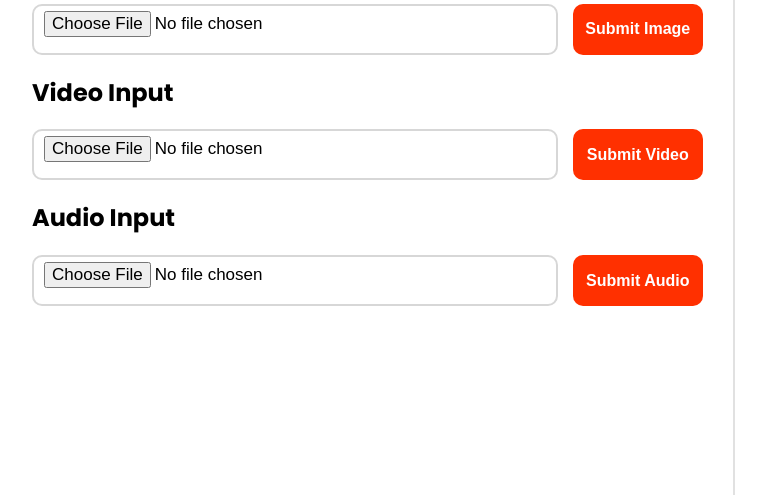
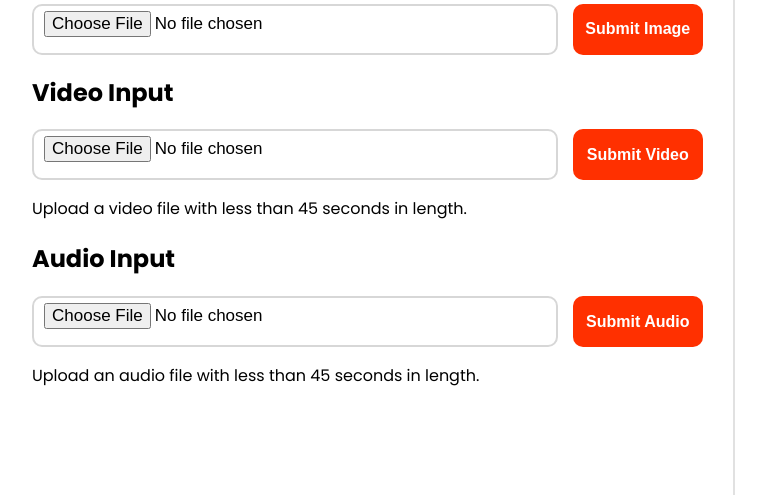
Before and after one commit to CodezerosDev/wdcs-text-image-moderation, a Flask app: page / in a window 1280 px wide. Shown: the part 305-800 px from the top of the page, without its empty margins (18-784 px from the left). Run offline with Flask 3, Linux system fonts and the light colour scheme.

Commit message:
Added HTML of 45 seconds

```diff
--- a/templates/index.html
+++ b/templates/index.html
@@ -106,6 +106,7 @@
                         <input type="file" name="video" accept="video/*", autocomplete="off" required>
                         <button class="button" type="submit">Submit Video</button>
                     </div>
+                    <p>Upload a video file with less than 45 seconds in length.</p>
                 </form>
 
                 <h2>Audio Input</h2>
@@ -114,6 +115,7 @@
                         <input type="file" name="audio" accept="audio/*", autocomplete="off" required>
                         <button class="button" type="submit">Submit Audio</button>
                     </div>
+                    <p>Upload an audio file with less than 45 seconds in length.</p>
                 </form>
             </div>
             <div class="col-last">
```
Also changed, not shown: 1 other file.
